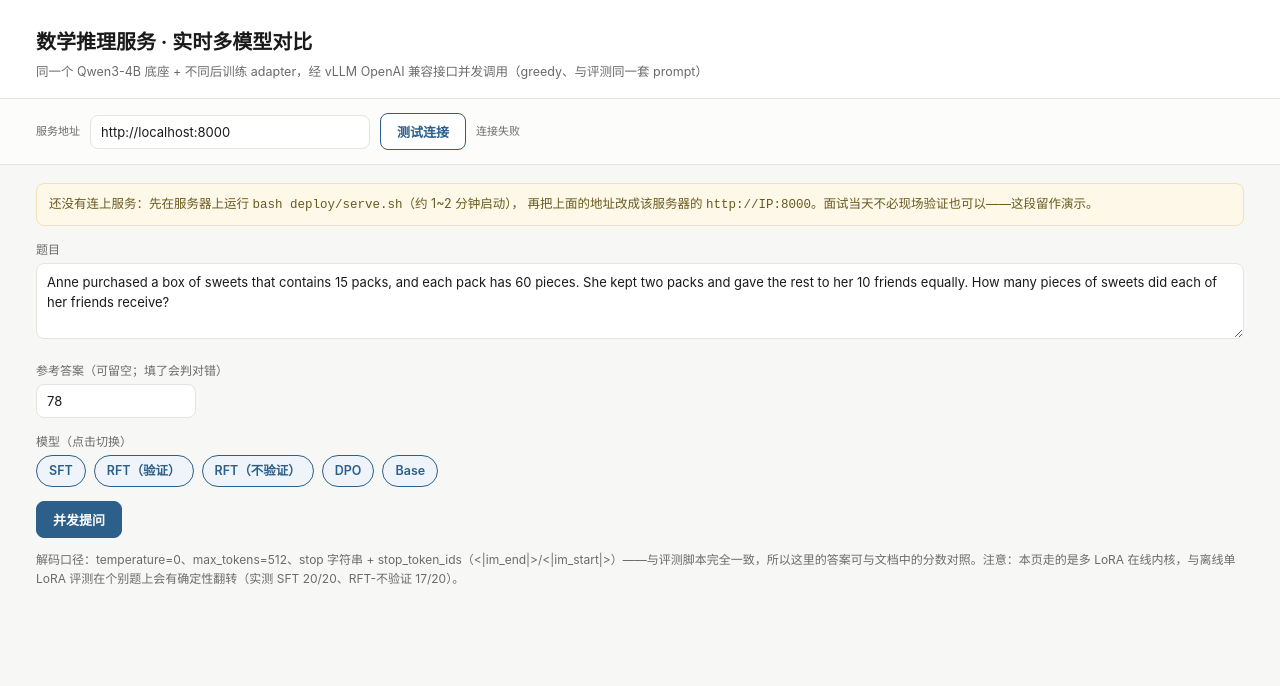
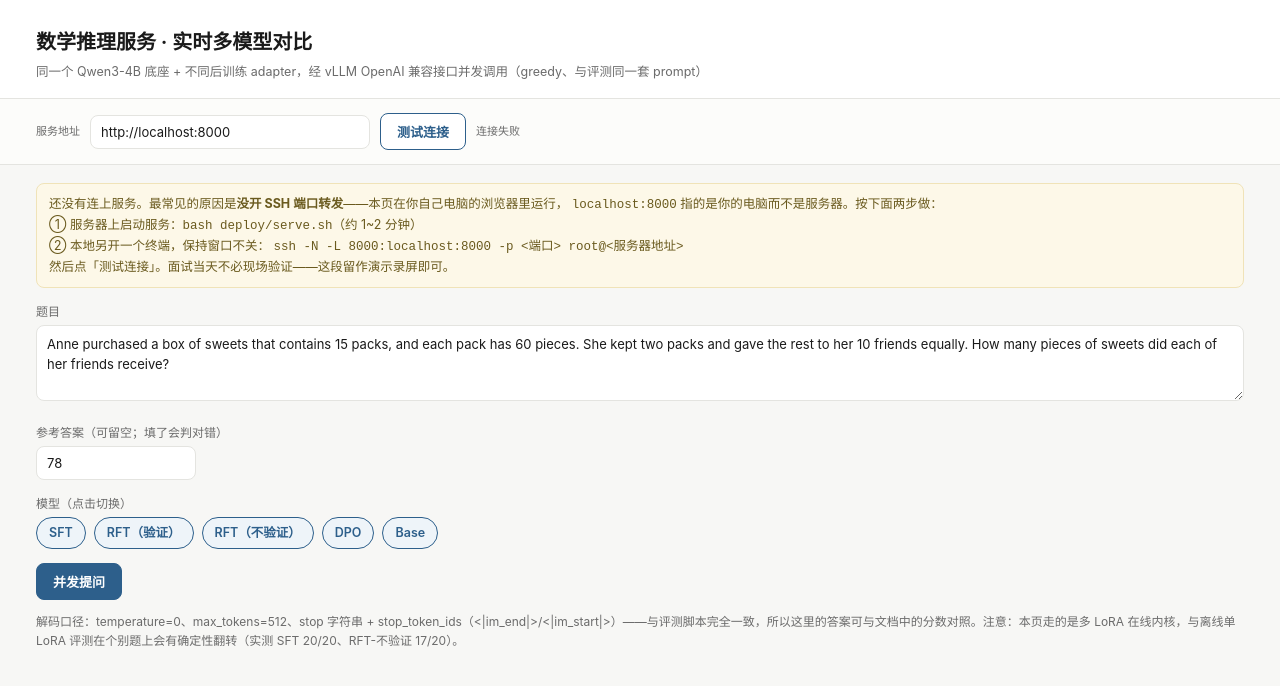
Before and after one commit to canglang007/llm-math-posttraining, a plain HTML site: page demo/live.html in a window 1280 px wide. Drawn offline with Linux system fonts and the light colour scheme; no server answers.

Commit message:
修正演示页连接失败提示：改为引导 SSH 端口转发而不是填服务器 IP

```diff
--- a/demo/live.html
+++ b/demo/live.html
@@ -60,8 +60,12 @@
 
 <div class="main">
   <div class="hintbox" id="hintbox">
-    还没有连上服务：先在服务器上运行 <code>bash deploy/serve.sh</code>（约 1~2 分钟启动），
-    再把上面的地址改成该服务器的 <code>http://IP:8000</code>。面试当天不必现场验证也可以——这段留作演示。
+    还没有连上服务。最常见的原因是<strong>没开 SSH 端口转发</strong>——本页在你自己电脑的浏览器里运行，
+    <code>localhost:8000</code> 指的是你的电脑而不是服务器。按下面两步做：
+    <br>① 服务器上启动服务：<code>bash deploy/serve.sh</code>（约 1~2 分钟）
+    <br>② 本地另开一个终端，保持窗口不关：
+    <code>ssh -N -L 8000:localhost:8000 -p &lt;端口&gt; root@&lt;服务器地址&gt;</code>
+    <br>然后点「测试连接」。面试当天不必现场验证——这段留作演示录屏即可。
   </div>
 
   <div class="field">
```
